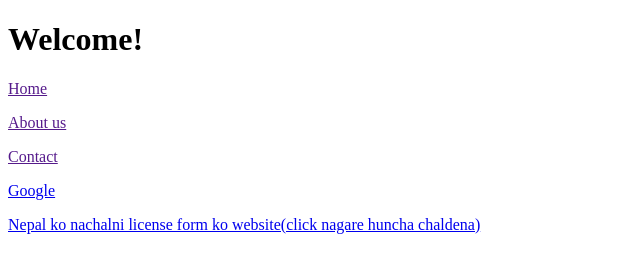
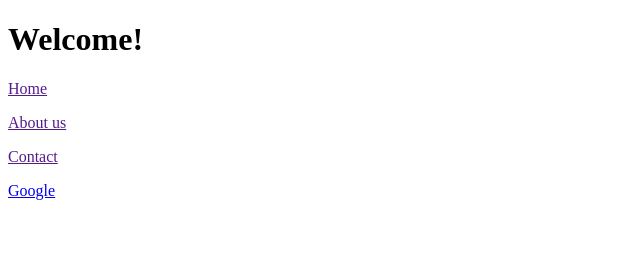
Before and after one commit to Nabin-p/nabinsocial, a plain HTML site: page index.html in a window 1280 px wide. Shown: the whole page, without its empty margins (0-640 px from the left). Drawn offline with Linux system fonts and the light colour scheme.

Commit message:
Update index.html

```diff
--- a/index.html
+++ b/index.html
@@ -9,7 +9,6 @@
 	<p><a href="" target="">About us</a></p>
 	<p><a href="" target="">Contact</a></p>
 	<p><a href="https://www.google.com" target="_blank">Google</a></p>
-	<p><a href="https://onlineedlreg.dotm.gov.np/Nepal_DLReg" target="_blank">Nepal ko nachalni license form ko website(click nagare huncha chaldena)</a></p>
 
 
 </body>
```
